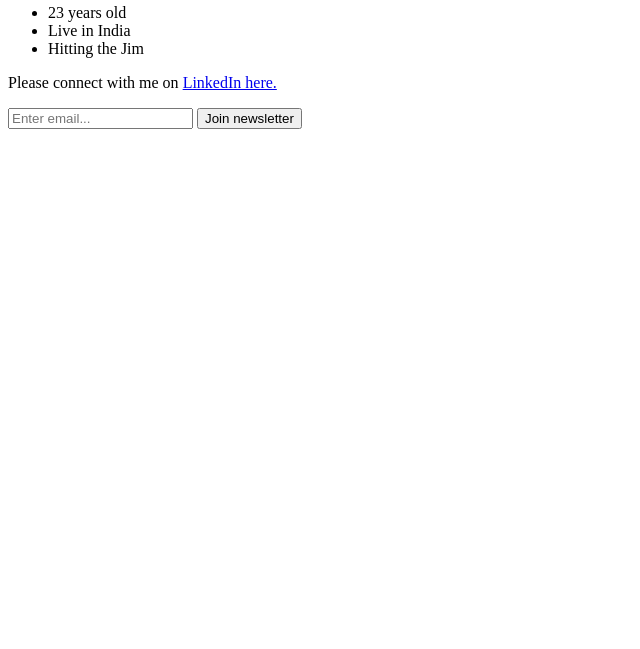
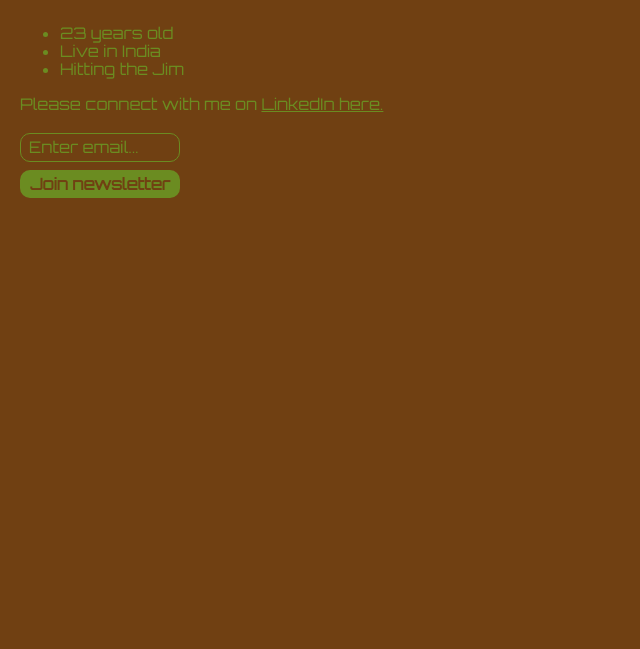
Before and after one commit to hashimali179/hashim-in-data, a website built with Vite: page index.html in a window 1280 px wide. Shown: the part 151-800 px from the top of the page, without its empty margins (0-640 px from the left). Built offline with nearby package versions, Linux system fonts and the light colour scheme; files whose address does not match are found by name; a web font is replaced by a local one.

Commit message:
Update index.html

```diff
--- a/index.html
+++ b/index.html
@@ -1,7 +1,7 @@
 <!doctype html>
 <html>
-    <head><link rel="css/stylesheet" href="https://cdnjs.cloudflare.com/ajax/libs/normalize/8.0.1/normalize.css">
-        <link rel="css/stylesheet" href="styles.css" />
+    <head><link rel="stylesheet" href="https://cdnjs.cloudflare.com/ajax/libs/normalize/8.0.1/normalize.css">
+        <link rel="stylesheet" href="css/styles.css" />
         <link href="https://fonts.googleapis.com/css2?family=Bangers&family=Black+Ops+One&family=Creepster&family=La+Belle+Aurore&family=MedievalSharp&family=Orbitron&family=Rye&display=swap" rel="stylesheet">
         <script src="index.js"></script>
     </head>
```
